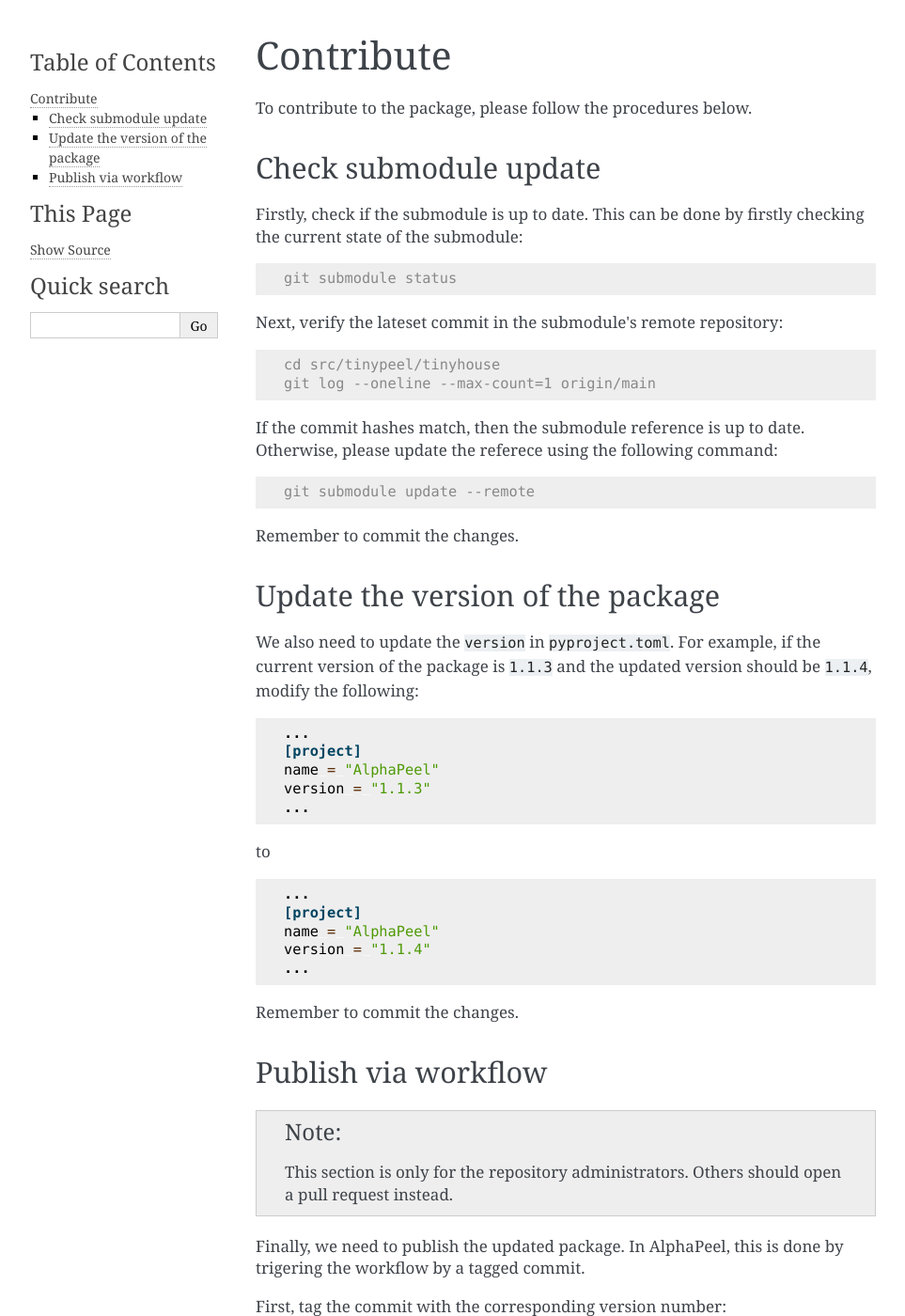
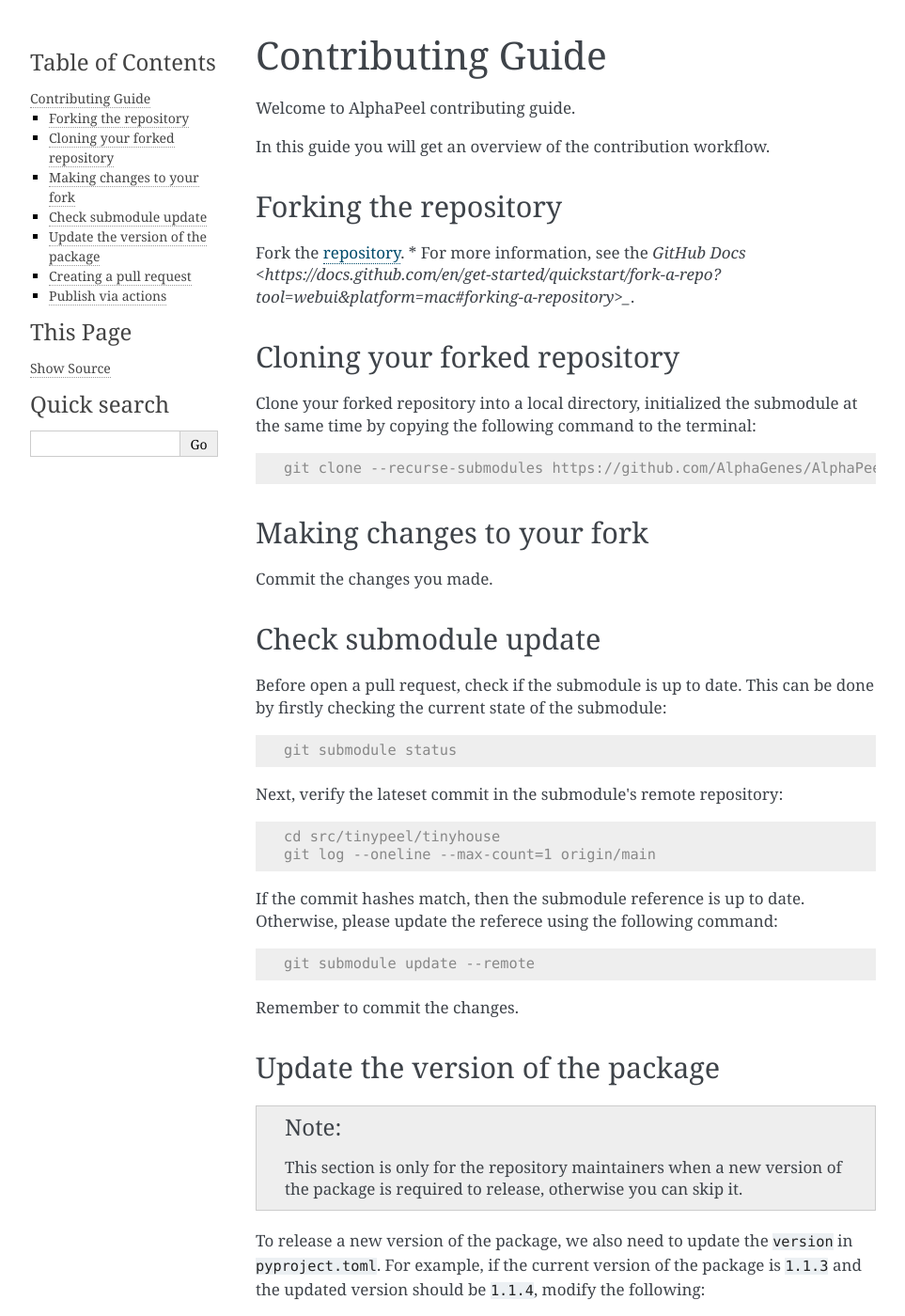
Before and after one commit to AlphaGenes/AlphaPeel, a Sphinx documentation site: the page built from docs/source/contribute.rst, in a window 1280 px wide and 1400 px high. Shown: the whole window at 94% size, without its empty margins (148-1111 px from the left). Built offline with Sphinx 7.4.7, drawn with Linux system fonts in a browser that asks for light colours; some of the changed text lies outside the part shown.

Commit message:
Update contributing guide

```diff
--- a/docs/source/contribute.rst
+++ b/docs/source/contribute.rst
@@ -1,12 +1,35 @@
-Contribute
-==========
+Contributing Guide
+==================
 
-To contribute to the package, please follow the procedures below.
+Welcome to AlphaPeel contributing guide.
+
+In this guide you will get an overview of the contribution workflow.
+
+Forking the repository
+----------------------
+
+Fork the `repository <https://github.com/AlphaGenes/AlphaPeel>`_.
+* For more information, see the `GitHub Docs <https://docs.github.com/en/get-started/quickstart/fork-a-repo?tool=webui&platform=mac#forking-a-repository>_`.
+
+Cloning your forked repository
+------------------------------
+
+Clone your forked repository into a local directory, initialized the submodule at the same time by copying the following command to the terminal:
+
+.. code-block:: console
+
+    git clone --recurse-submodules https://github.com/AlphaGenes/AlphaPeel.git
+
+
+Making changes to your fork
+---------------------------
+
+Commit the changes you made.
 
 Check submodule update
 ----------------------
 
-Firstly, check if the submodule is up to date. This can be done by firstly checking the current state of the submodule:
+Before open a pull request, check if the submodule is up to date. This can be done by firstly checking the current state of the submodule:
 
 .. code-block:: console
 
@@ -30,7 +53,11 @@
 Update the version of the package
 ---------------------------------
 
-We also need to update the ``version`` in ``pyproject.toml``. For example, if the current version of the package is ``1.1.3`` and the updated version should be ``1.1.4``, modify the following:
+.. note::
+
+    This section is only for the repository maintainers when a new version of the package is required to release, otherwise you can skip it.
+
+To release a new version of the package, we also need to update the ``version`` in ``pyproject.toml``. For example, if the current version of the package is ``1.1.3`` and the updated version should be ``1.1.4``, modify the following:
 
 .. code-block:: toml
 
@@ -52,12 +79,17 @@
 
 Remember to commit the changes.
 
-Publish via workflow
---------------------
+Creating a pull request
+-----------------------
+
+`Create a pull request <https://docs.github.com/en/pull-requests/collaborating-with-pull-requests/proposing-changes-to-your-work-with-pull-requests/creating-a-pull-request#creating-the-pull-request>` to propose your changes to the repository. Your PR will be reviewed by some of the maintainers.
+
+Publish via actions
+-------------------
 
 .. note::
 
-    This section is only for the repository administrators. Others should open a pull request instead.
+    This section is only for the repository administrators. Others should stop here.
 
 Finally, we need to publish the updated package. In AlphaPeel, this is done by trigering the workflow by a tagged commit.
 
@@ -73,4 +105,4 @@
 
     git push --tags
 
-This will trigger the workflow and publish a newer version of the project.
+This will trigger the workflow and publish a new version of the project.
```
